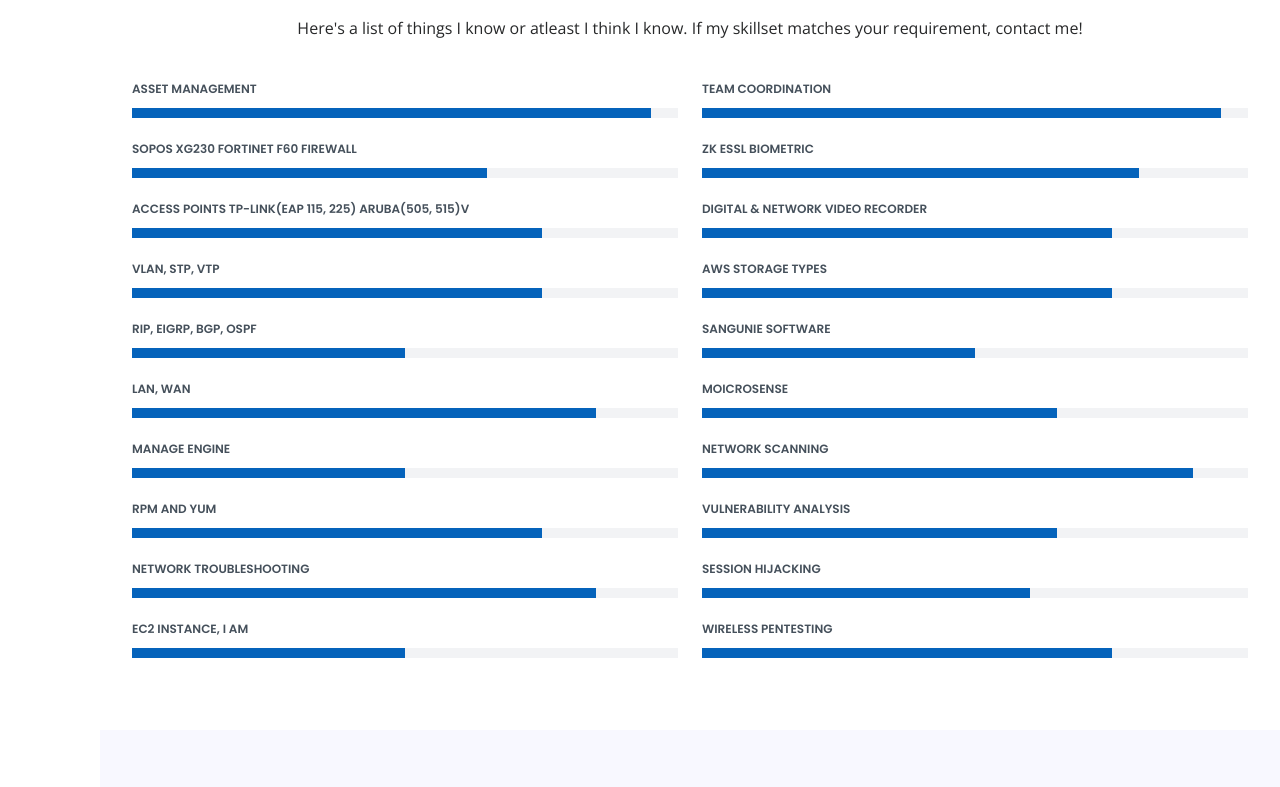
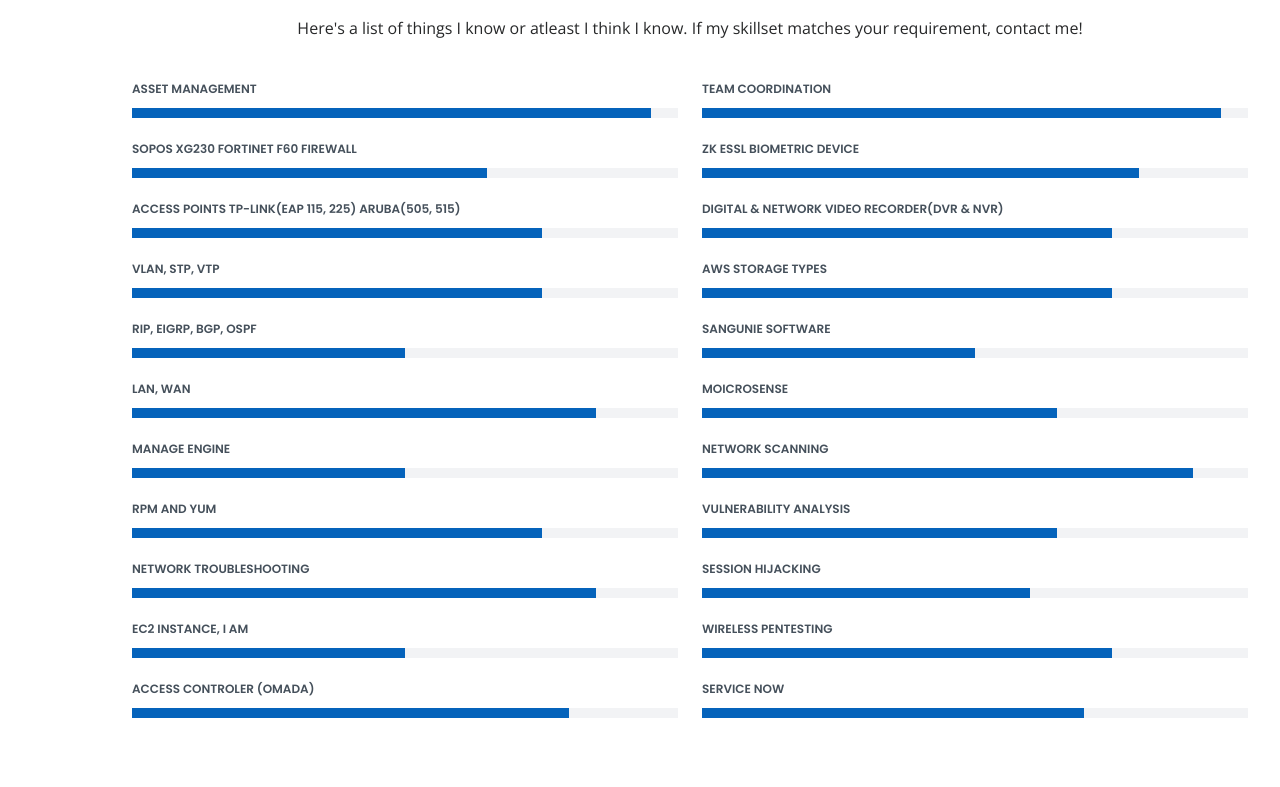
Before and after one commit to kannan-sabu/static-site, a plain HTML site: page index.html in a window 1280 px wide. Shown: the part 1940-2727 px from the top of the page. Drawn offline with nearby package versions, Linux system fonts and the light colour scheme.

Commit message:
index.html

```diff
--- a/index.html
+++ b/index.html
@@ -136,7 +136,7 @@
 
 
 		<div class="progress">
-                      <span class="skill">Access Points TP-Link(EAP 115, 225) Aruba(505, 515)v <i class="val"></i></span>
+                      <span class="skill">Access Points TP-Link(EAP 115, 225) Aruba(505, 515) <i class="val"></i></span>
                       <div class="progress-bar-wrap">
                           <div class="progress-bar" role="progressbar" aria-valuenow="75" aria-valuemin="0" aria-valuemax="100"></div>
                       </div>
@@ -190,6 +190,12 @@
                           <div class="progress-bar" role="progressbar" aria-valuenow="50" aria-valuemin="0" aria-valuemax="100"></div>
                       </div>
                   </div>
+		      <div class="progress">
+                      <span class="skill">Access Controler (Omada)<i class="val"></i></span>
+                      <div class="progress-bar-wrap">
+                          <div class="progress-bar" role="progressbar" aria-valuenow="80" aria-valuemin="0" aria-valuemax="100"></div>
+                      </div>
+                  </div>
 
               </div>
 
@@ -202,14 +208,14 @@
                       </div>
                   </div>
                   <div class="progress">
-                      <span class="skill">Zk EssL Biometric<i class="val"></i></span>
+                      <span class="skill">Zk EssL Biometric Device<i class="val"></i></span>
                       <div class="progress-bar-wrap">
                           <div class="progress-bar" role="progressbar" aria-valuenow="80" aria-valuemin="0" aria-valuemax="100"></div>
                       </div>
                   </div>
 
 			<div class="progress">
-                      <span class="skill">Digital & Network Video Recorder<i class="val"></i></span>
+                      <span class="skill">Digital & Network Video Recorder(DVR & NVR)<i class="val"></i></span>
                       <div class="progress-bar-wrap">
                           <div class="progress-bar" role="progressbar" aria-valuenow="75" aria-valuemin="0" aria-valuemax="100"></div>
                       </div>
@@ -261,6 +267,12 @@
                       <span class="skill">Wireless Pentesting <i class="val"></i></span>
                       <div class="progress-bar-wrap">
                           <div class="progress-bar" role="progressbar" aria-valuenow="75" aria-valuemin="0" aria-valuemax="100"></div>
+                      </div>
+                  </div>
+		      <div class="progress">
+                      <span class="skill">Service Now<i class="val"></i></span>
+                      <div class="progress-bar-wrap">
+                          <div class="progress-bar" role="progressbar" aria-valuenow="70" aria-valuemin="0" aria-valuemax="100"></div>
                       </div>
                   </div>
 
@@ -444,7 +456,7 @@
                     </div>
                     <h4>IT Support - CSB Bank</h4>
                   <h5>CSB Bank Limited had its modest beginning in November 1920 and is currently the oldest private sector bank in Kerala.</h5>
-                  <p>2024 - 2024 </p>
+                  <p>2024</p>
                   <p>Installing and configuring computer hardware, software, systems, networks, printers and scanners.
                         Monitoring and maintaining computer systems and networks.
                         Responding in a timely manner to service issues and requests.
```
